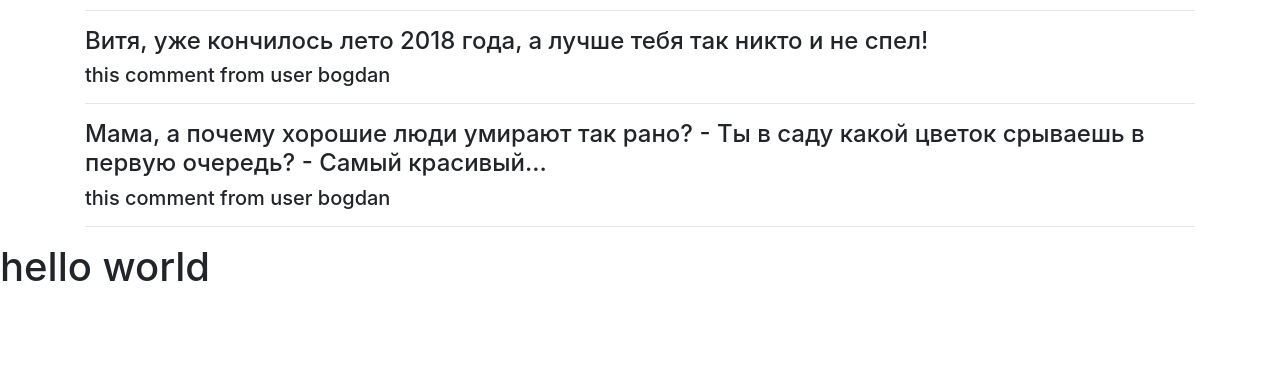
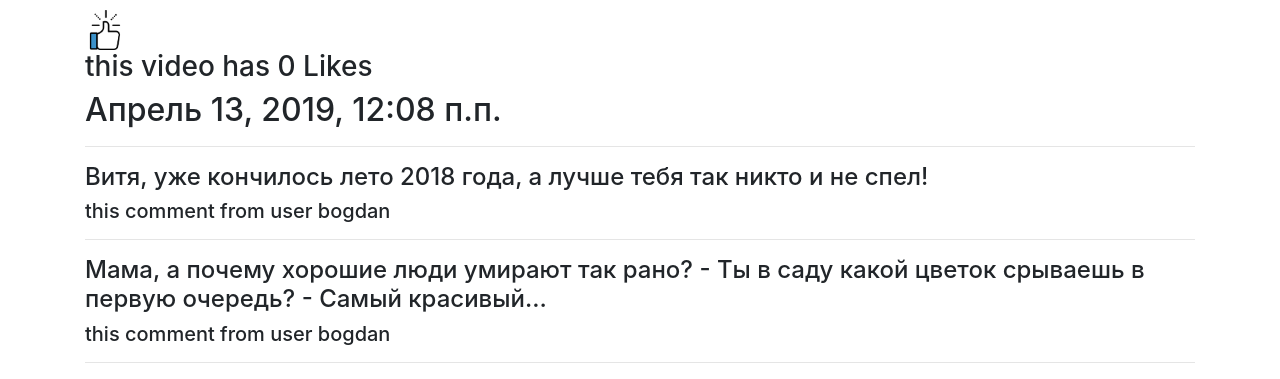
Before and after one commit to litvinko1818/student15, a Django app: page / in a window 1280 px wide. Shown: the part 1546-1925 px from the top of the page. Before the commit the page ends 1827 px from the top, so only its background shows below. Run offline with Django 3.2, Linux system fonts and the light colour scheme; data comes from the database, SQL or seed files in the repository; some libraries are stand-ins or nearby versions.

Commit message:
just commit

```diff
--- a/video/templates/index.html
+++ b/video/templates/index.html
@@ -1,5 +1,5 @@
 {% extends "main_template.html" %}
-
+{% load staticfiles %}
 {% block video %}
 
 
@@ -7,6 +7,7 @@
     <h1>{{ v.title }}</h1>
     <iframe width="853" height="480" src={{ v.url }} frameborder="0" allow="accelerometer; autoplay; encrypted-media; gyroscope; picture-in-picture" allowfullscreen></iframe>
     <h3>{{ v.description }}</h3>
+    <img src="{% static 'like.png' %}" width="40px">
     <h3>this video has {{ v.like }} Likes</h3>
     <h2>{{ v.date }}</h2>
     {% for c in comment %}
--- a/video/templates/main_template.html
+++ b/video/templates/main_template.html
@@ -6,8 +6,7 @@
 <div class="container">
 {% block form %}
 {% endblock %}
-
+<h1>hello world</h1>
 {% block video %}
 {% endblock %}
 </div>
-<h1>hello world</h1>
```
Also changed, not shown: video/static/like.png (added).
